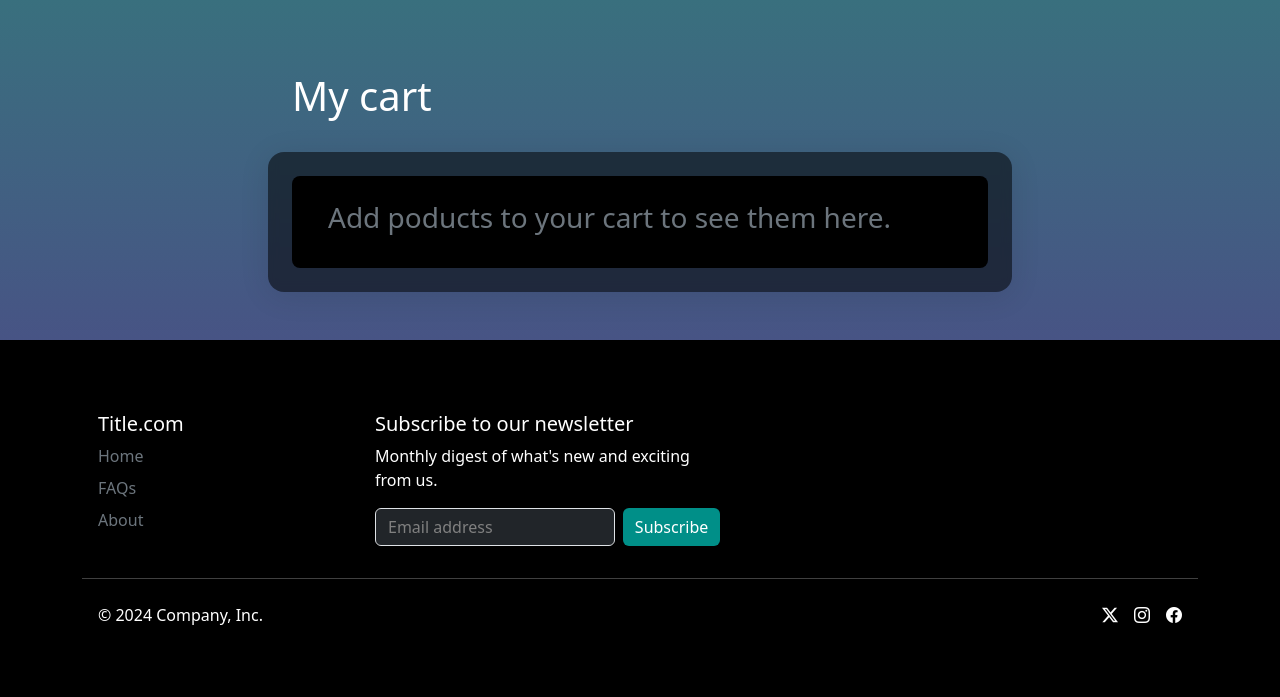
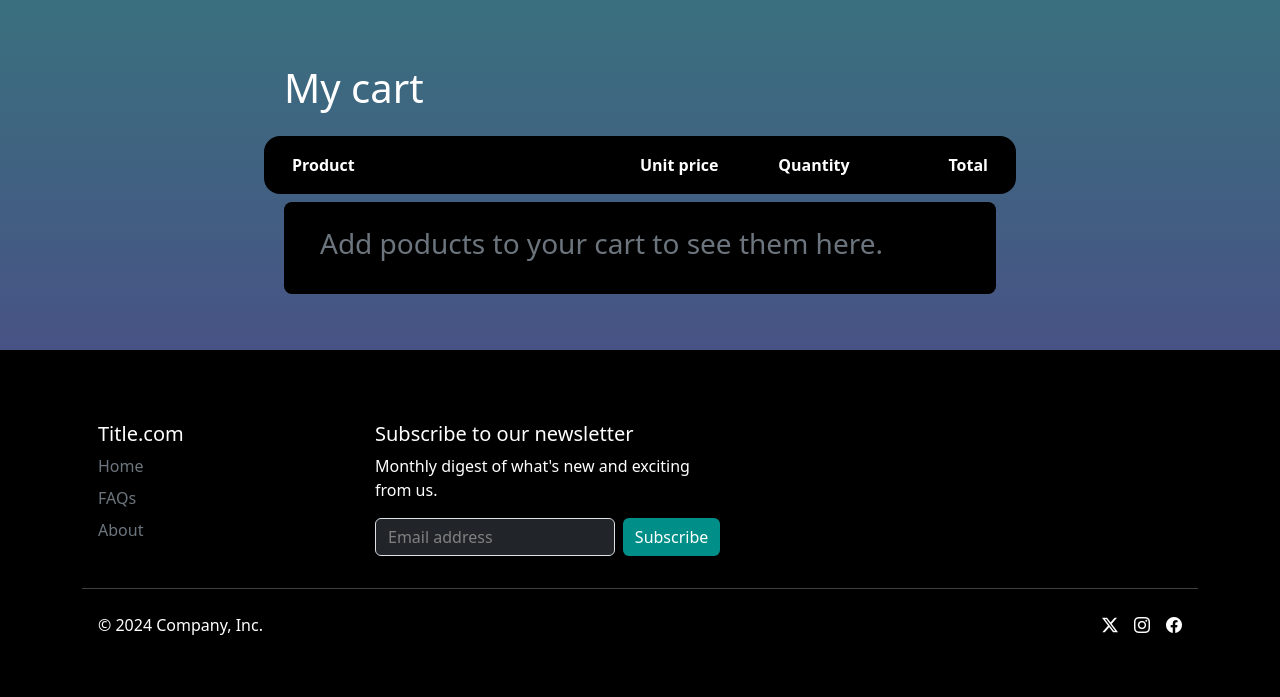
Before and after one commit to letcgam/delivery, a Django app: template delivery/templates/shopping/my-cart.html in a window 1280 px wide. Shown: the part 197-894 px from the top of the page. Before the commit the page ends 822 px from the top, so only its background shows below. Run offline with Django 3.2, Linux system fonts and the light colour scheme; the template is opened without the code that fills it, so the values that code supplies are empty.

Commit message:
deliveryman menu, order listing fix

```diff
--- a/delivery/static/shopping/cart.js
+++ b/delivery/static/shopping/cart.js
@@ -1,10 +1,14 @@
 const unitPrice = document.getElementsByName("product-price");
 const quantity = document.querySelectorAll('[name^="quantity-input"]');
-const totalPrice = document.getElementsByName("total-price");
-const total = document.getElementById("total");
-const totalValue = document.getElementById("total-input");
+var totalItemPrice = document.querySelectorAll('[name^="total-price"]');
+const totalCartPrice = document.getElementById("total");
+const radioBtns = document.getElementsByName("seller-radio");
+const purchaseBtn = document.getElementById("purchase-btn");
 const evt = new Event('change');
 
+// totalItemPrice.forEach(elem => {
+//     console.log(elem.attributes.name.value);
+// })
 
 document.addEventListener('DOMContentLoaded', () => {
     unitPrice.forEach(elem => {
@@ -15,24 +19,32 @@ document.addEventListener('DOMContentLoaded', () => {
         elem.dispatchEvent(evt);
     })
 
-    total.innerHTML = formatPrice(totalValue.value);
+    totalCartPrice.innerHTML = formatPrice(0);
+})
+
+radioBtns.forEach(btn => {
+    btn.addEventListener("input", () => {
+        var name = "total-price-seller" + String(btn.value)
+        totalItemPrice = document.getElementsByName(name);
+
+        var cartPrice = 0;
+        totalItemPrice.forEach(elem => {
+            cartPrice += Number.parseFloat(elem.children[1].value);
+        })
+        totalCartPrice.innerHTML = formatPrice(cartPrice);
+
+        purchaseBtn.disabled = false;
+    })
 })
 
 quantity.forEach((elem, index) => {
     elem.addEventListener('change', () => {
         elem.value = elem.value<1 ? 1 : elem.value;
         var price = unitPrice[index].children[1].value * elem.value;
-        const priceTag = totalPrice[index].children[0]
+        const priceTag = totalItemPrice[index].children[0]
         priceTag.append(formatPrice(price));
         priceTag.removeChild(priceTag.firstChild);
-        totalPrice[index].children[1].value = price;
-
-        var cartPrice = 0;
-        totalPrice.forEach(elem => {
-            cartPrice += Number.parseFloat(elem.children[1].value);
-        })
-        total.innerHTML = formatPrice(cartPrice);
-        totalValue.value = cartPrice;
+        totalItemPrice[index].children[1].value = price;
     })
 });
 
--- a/delivery/static/shopping/myOrders.js
+++ b/delivery/static/shopping/myOrders.js
@@ -2,7 +2,6 @@ var price = document.getElementsByName("price");
 const orderId = Array.from(document.getElementsByName("order-id"));
 const orderDate = Array.from(document.getElementsByName("order-date"));
 const orderStatus = Array.from(document.getElementsByName("order-status"));
-
 
 document.addEventListener("DOMContentLoaded", () => {
     price.forEach(price => {
--- a/delivery/static/style.css
+++ b/delivery/static/style.css
@@ -241,3 +241,7 @@ a:hover {
     border-radius: 50%;
     padding: 1rem;
 }
+
+#purchase-btn {
+    transition: ease-in-out .2s !important;
+}
--- a/delivery/templates/shopping/my-cart.html
+++ b/delivery/templates/shopping/my-cart.html
@@ -4,10 +4,10 @@
 {% block body %}
 <form action="{% url 'my_cart' %}" method="post" class="container d-flex flex-column align-items-center">
     {% csrf_token %}
-    <table class="col-12 col-lg-10 col-xl-8 cart-table rounded-4 glass p-3">
-        <h1 class="col-12 col-lg-10 col-xl-8 p-4">My cart</h1>
-        <!-- <thead>
-            <tr class="cart-product bg-black rounded-3 justify-content-center px-3 pt-3 m-2 row">
+    <table class="col-12 col-lg-10 col-xl-8 cart-table rounded-4 px-2">
+        <h1 class="col-12 col-lg-10 col-xl-8 p-3">My cart</h1>
+        <thead>
+            <tr class="cart-product bg-black rounded-4 justify-content-center px-3 pt-3 row">
                 <th class="w-100 d-flex row">
                     <span class="col-12 col-md-6 d-flex align-items-center p-0 mb-3">Product</span>
                     <hr class="d-md-none">
@@ -16,17 +16,26 @@
                     <span class="col-4 col-md-2 d-flex align-items-center p-0 mb-3 justify-content-end">Total</span>
                 </th>
             </tr>
-        </thead> -->
+        </thead>
         <tbody>
-            {% if not products %}
+            {% if not seller_products %}
             <tr class="bg-black rounded-3 justify-content-center p-2 m-2 row">
                 <td id="message">
                     <h3 class="text-secondary p-3">Add poducts to your cart to see them here.</h3>
                 </td>
             </tr>
             {% else %}
+                {% for seller, products in seller_products.items %}
+                    <tr class="rounded-top-4 d-flex mt-3 row glass">
+                        <td class="w-100">
+                            <div class="form-check d-flex align-items-center ps-5 fs-5">
+                                <input type="radio" name="seller-radio" id="seller-radio-{{ seller.id }}" class="form-check-input me-2" value="{{ seller.id }}">
+                                <label for="seller-radio-{{seller.id}}" class="form-check-label w-100 py-3">From: <b>{{ seller }}</b></label>
+                            </div>
+                        </td>
+                    </tr>
                     {% for product in products %}
-                <tr class="cart-product bg-black rounded-3 justify-content-center p-2 m-2 row">
+                        <tr class="cart-product bg-black py-3 justify-content-center row glass {% if forloop.last %}rounded-bottom-4{% endif %}">
                             <td class="d-flex align-items-center justify-content-center w-100 row">
                                 <span class="col-12 col-md-6 d-flex">
                                     <span class="d-flex align-items-center">
@@ -54,19 +63,24 @@
                                         </span>
                                     </a>
                                 </span>
-                        <hr class="d-md-none">
+                                <hr class="d-md-none border-secondary">
                                 <span class="col-4 col-md-2 d-flex justify-content-end pe-4" name="product-price">
-                            <span class="product-price-visible">{{ product.product.price }}</span>
-                            <input name="product-price-input" value="{{ product.product.price }}" hidden />
+                                    <span>{{ product.product.price }}</span>
+                                    <input value="{{ product.product.price }}" hidden />
                                 </span>
                                 <span class="col-4 col-md-2 d-flex">
                                     <input name="quantity-input-{{ product.product.id }}" class="form-control bg-dark text-light" type="number" min="1" max="{{ product.product.stock }}" value="{{ product.quantity }}" />
                                 </span>
-                        <span class="col-4 col-md-2 d-flex justify-content-end" name="total-price">
-                            <span class="total-price-visible">{{ product.product.price }}</span>
-                            <input name="total-price-input" value="{{ product.product.price }}" hidden />
+                                <span class="col-4 col-md-2 d-flex justify-content-end" name="total-price-seller{{ seller.id }}">
+                                    <span>{{ product.product.price }}</span>
+                                    <input value="{{ product.product.price }}" hidden />
                                 </span>
                             </td>
+                            {% if not forloop.last %}
+                                <td class="p-0">
+                                    <hr class="border-light mb-0">
+                                </td>
+                            {% endif %}
                         </tr>
                         <!-- Modal - Delete item from cart -->
                         <div class="modal fade" id="removeModal{{ product.product.id }}" aria-labelledby="removeModalLabel" aria-hidden="true" >
@@ -116,16 +130,16 @@
                         </div>
                         <!-- End Modal -->
                     {% endfor %}
-                <tr class="cart-product bg-black rounded-3 p-3 m-2 mt-4 row">
+                {% endfor %}
+                <tr class="cart-product bg-black rounded-4 p-3 mt-4 row">
                     <td class="d-flex justify-content-between w-100">
                         <h4>Total:</h4>
                         <h4 id="total">0</h4></td>
-                        <input id="total-input" hidden value="0"/>
                     </td>
                 </tr>
                 <tr class="d-flex justify-content-center">
                     <td>
-                            <input class="btn btn-theme border-3 my-4 rounded-4 p-2 px-3 fs-3" type="submit" value="Purchase"></input>
+                        <input class="btn btn-theme border-3 my-4 rounded-4 p-2 px-3 fs-3" type="submit" value="Purchase" id="purchase-btn" disabled/>
                     </td>
                 </tr>
             {% endif %}
--- a/delivery/templates/shopping/new-order.html
+++ b/delivery/templates/shopping/new-order.html
@@ -9,7 +9,6 @@
             <span class="badge bg-theme rounded-pill text-dark">{{ products_len }}</span>
           </h4>
           <ul class="list-group mb-3">
-
             {% for product in products %}
             <li name="product" class="list-group-item d-flex justify-content-between lh-sm bg-black border-0 border-bottom border-dark">
                 <div>
@@ -191,6 +190,7 @@
             </div>
 
             <div class="d-flex justify-content-center">
+                <input type="number" value="{{ seller.id }}" name="seller-id" hidden>
                 <button class="w-75 btn btn-theme btn-lg mb-4 rounded-pill" type="submit">Continue to checkout</button>
             </div>
           </form>
--- a/static/shopping/myOrders.js
+++ b/static/shopping/myOrders.js
@@ -2,7 +2,13 @@ var price = document.getElementsByName("price");
 const orderId = Array.from(document.getElementsByName("order-id"));
 const orderDate = Array.from(document.getElementsByName("order-date"));
 const orderStatus = Array.from(document.getElementsByName("order-status"));
+const orderItemPictures = Array.from(document.getElementsByClassName("square"));
 
+orderItemPictures.forEach(image => {
+    width = image.clientWidth
+    image.children[0].style.heigth = String(width) + "px"
+    console.log(image.children[0].style.heigth)
+});
 
 document.addEventListener("DOMContentLoaded", () => {
     price.forEach(price => {
--- a/static/style.css
+++ b/static/style.css
@@ -241,3 +241,7 @@ a:hover {
     border-radius: 50%;
     padding: 1rem;
 }
+
+#purchase-btn {
+    transition: ease-in-out .2s !important;
+}
```
Also changed, not shown: delivery/static/productList.js (+3 -4 lines), delivery/templates/delivery/deliveryman-menu.html (+29 -6 lines), delivery/templates/shopping/my-orders.html (+8 -11 lines), delivery/views.py (+21 -21 lines), notes.txt (+9 -1 lines), static/delivery/deliverymanMenu.js (+0 -9 lines), static/productList.js (+3 -4 lines), static/shopping/cart.js (+25 -13 lines), db.sqlite3. Lines whose indentation alone changed are shown as unchanged.
